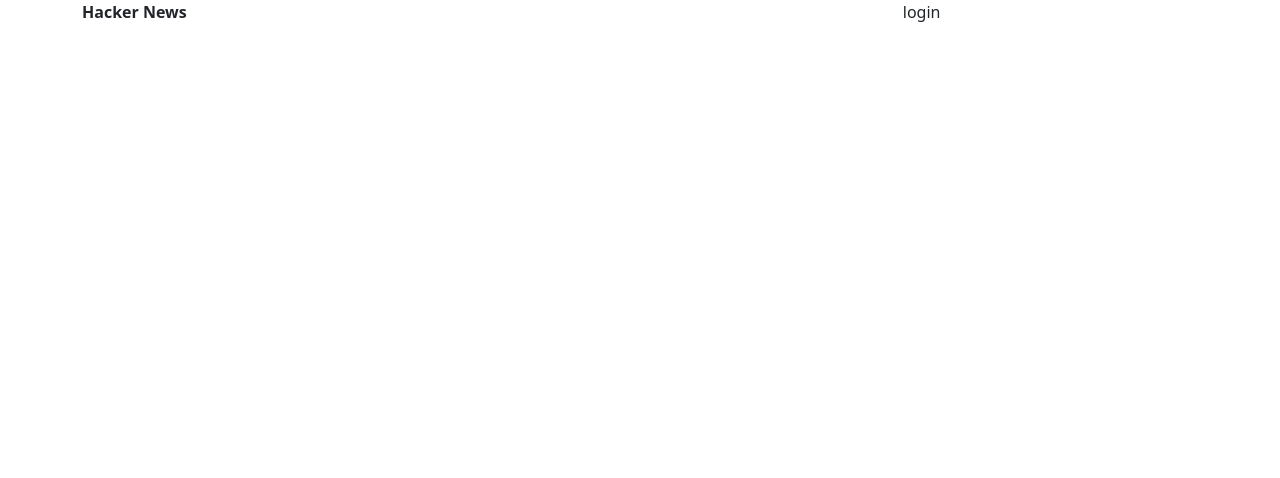
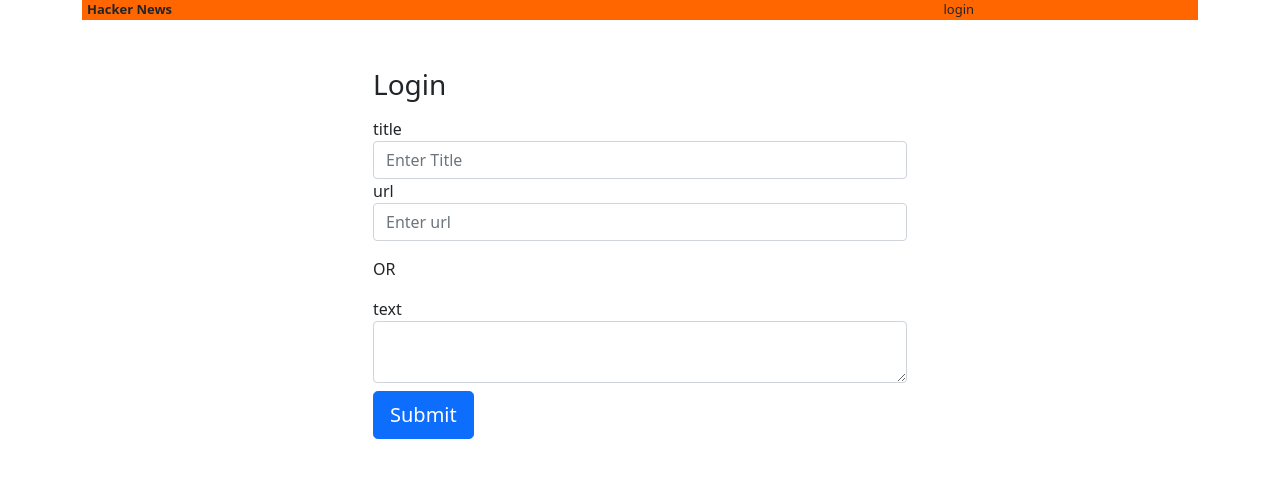
Before and after one commit to amitchhatbar11/hackernews-clone, a React (Create React App) app: page /submit in a window 1280 px wide. Shown: the top 478 px of the page. Built offline with nearby package versions, Linux system fonts and the light colour scheme.

Commit message:
new article option added for user and header styling

```diff
--- /dev/null
+++ b/src/components/article.js
@@ -0,0 +1,89 @@
+import { withRouter } from "react-router-dom";
+import { Component } from "react";
+import { getKeyValue } from "../utils/common";
+
+class NewArticle extends Component {
+  constructor() {
+    super();
+    this.state = {
+      title: "",
+      url: "",
+      text: "",
+    };
+  }
+
+  onChange = (e) => {
+    this.setState(getKeyValue(e));
+  };
+
+  onSubmit = () => {
+    const { title, url, text } = this.state;
+    if (title && (url || text)) {
+      const data = {
+        title: title,
+        url: url,
+        text: text,
+      };
+      localStorage.setItem("article", JSON.stringify(data));
+      alert("Article created successfully.");
+      this.props.history.push("/");
+    } else {
+      alert("Fill up necessary inputs.");
+    }
+  };
+  render() {
+    return (
+      <div>
+        <div className="container">
+          <div className="row">
+            <div className="col-md-6 mt-5 mx-auto">
+              <form>
+                <h1 className="h3 mb-3 font-weight-normal">Login</h1>
+                <div>
+                  <label htmlFor="title">title</label>
+                  <input
+                    type="text"
+                    className="form-control"
+                    name="title"
+                    placeholder="Enter Title"
+                    value={this.state.title}
+                    onChange={this.onChange}
+                  />
+                </div>
+                <div>
+                  <label htmlFor="url">url</label>
+                  <input
+                    type="text"
+                    className="form-control"
+                    name="url"
+                    placeholder="Enter url"
+                    value={this.state.url}
+                    onChange={this.onChange}
+                  />
+                </div>
+                <div className="py-3">OR</div>
+                <div>
+                  <label htmlFor="text">text</label>
+                  <textarea
+                    className="form-control"
+                    name="text"
+                    value={this.state.text}
+                    onChange={this.onChange}
+                  />
+                </div>
+              </form>
+              <button
+                className="btn btn-lg btn-primary btn-block mt-2"
+                onClick={() => this.onSubmit()}
+              >
+                Submit
+              </button>
+            </div>
+          </div>
+        </div>
+      </div>
+    );
+  }
+}
+
+export default withRouter(NewArticle);
--- a/src/components/header.js
+++ b/src/components/header.js
@@ -5,17 +5,30 @@ const Header = ({ history }) => {
     localStorage.setItem("loggedin", false);
     history.push("/");
   };
+
+  const submitNewArticle = () => {
+    history.push("/submit");
+  };
   return (
-    <div>
+    <div className="header">
       <table border="0" cellpadding="0" cellspacing="0" className="w-100">
         <tbody>
           <tr>
-            <td>
+            <td className="title">
               <Link className="text-decoration-none text-dark" to="/">
                 <b class="hnname">Hacker News</b>
               </Link>
+              &nbsp;&nbsp;&nbsp;&nbsp;
+              {localStorage.getItem("loggedin") === "true" && (
+                <span
+                  className="cursor-pointer"
+                  onClick={() => submitNewArticle()}
+                >
+                  submit
+                </span>
+              )}
             </td>
-            <td>
+            <td className="text-right">
               {localStorage.getItem("username") &&
               localStorage.getItem("loggedin") === "true" ? (
                 localStorage.getItem("username")
--- a/src/components/login.js
+++ b/src/components/login.js
@@ -1,5 +1,6 @@
 import { Component } from "react";
 import { withRouter } from "react-router-dom";
+import { getKeyValue } from "../utils/common";
 
 class Login extends Component {
   constructor() {
@@ -13,7 +14,7 @@ class Login extends Component {
   }
 
   onChange = (e) => {
-    this.setState({ [e.target.name]: e.target.value });
+    this.setState(getKeyValue(e));
   };
 
   onClickRegisterOrLogin = (methodName) => {
@@ -58,24 +59,24 @@ class Login extends Component {
             <form>
               <h1 className="h3 mb-3 font-weight-normal">Login</h1>
               <div>
-                <label htmlFor="email">Username</label>
+                <label htmlFor="usernameLogin">Username</label>
                 <input
-                  type="email"
+                  type="text"
                   className="form-control"
                   name="usernameLogin"
                   placeholder="Enter Username"
-                  value={this.state.email}
+                  value={this.state.usernameLogin}
                   onChange={this.onChange}
                 />
               </div>
               <div>
-                <label htmlFor="password">Password</label>
+                <label htmlFor="passwordLogin">Password</label>
                 <input
                   type="password"
                   className="form-control"
                   name="passwordLogin"
                   placeholder="Enter Password"
-                  value={this.state.password}
+                  value={this.state.passwordLogin}
                   onChange={this.onChange}
                 />
               </div>
@@ -89,24 +90,24 @@ class Login extends Component {
             <form className="pt-5">
               <h1 className="h3 mb-3 font-weight-normal">Create Account</h1>
               <div>
-                <label htmlFor="email">Username</label>
+                <label htmlFor="usernameRegister">Username</label>
                 <input
                   type="text"
                   className="form-control"
                   name="usernameRegister"
                   placeholder="Enter Username"
-                  value={this.state.email}
+                  value={this.state.usernameRegister}
                   onChange={this.onChange}
                 />
               </div>
               <div>
-                <label htmlFor="password">Password</label>
+                <label htmlFor="passwordRegister">Password</label>
                 <input
                   type="password"
                   className="form-control"
                   name="passwordRegister"
                   placeholder="Enter Password"
-                  value={this.state.password}
+                  value={this.state.passwordRegister}
                   onChange={this.onChange}
                 />
               </div>
--- a/src/routes.js
+++ b/src/routes.js
@@ -1,4 +1,5 @@
 import { useEffect } from "react";
+import article from "./components/article";
 const { Switch, Route } = require("react-router-dom");
 const { Home } = require("./components/home");
 const { default: login } = require("./components/login");
@@ -14,6 +15,7 @@ const Routes = () => {
       <Switch>
         <Route exact path="/" component={Home} />
         <Route exact path="/login" component={login} />
+        <Route exact path="/submit" component={article} />1
       </Switch>
     </div>
   );
--- a/src/scss/_colors.scss
+++ b/src/scss/_colors.scss
@@ -1 +1,3 @@
 $gray: #828282;
+
+$orange: #ff6600;
--- a/src/scss/_typography.scss
+++ b/src/scss/_typography.scss
@@ -1,5 +1,9 @@
 .fs-11 {
   font-size: 11px;
+}
+
+.fs-13 {
+  font-size: 13px;
 }
 
 .fs-14 {
--- /dev/null
+++ b/src/scss/header.scss
@@ -0,0 +1,10 @@
+@import "typography";
+
+.header {
+  background-color: $orange;
+  @extend .fs-13;
+}
+
+.title {
+  padding-left: 5px;
+}
--- a/src/scss/index.scss
+++ b/src/scss/index.scss
@@ -1,3 +1,4 @@
 @import "colors";
+@import "header.scss";
 @import "home.scss";
 @import "typography";
--- a/src/utils/common.js
+++ b/src/utils/common.js
@@ -7,3 +7,7 @@ export const getDomainUrl = (url) => {
   location.href = url;
   return location.hostname;
 };
+
+export const getKeyValue = (e) => {
+  return { [e.target.name]: e.target.value };
+};
```
